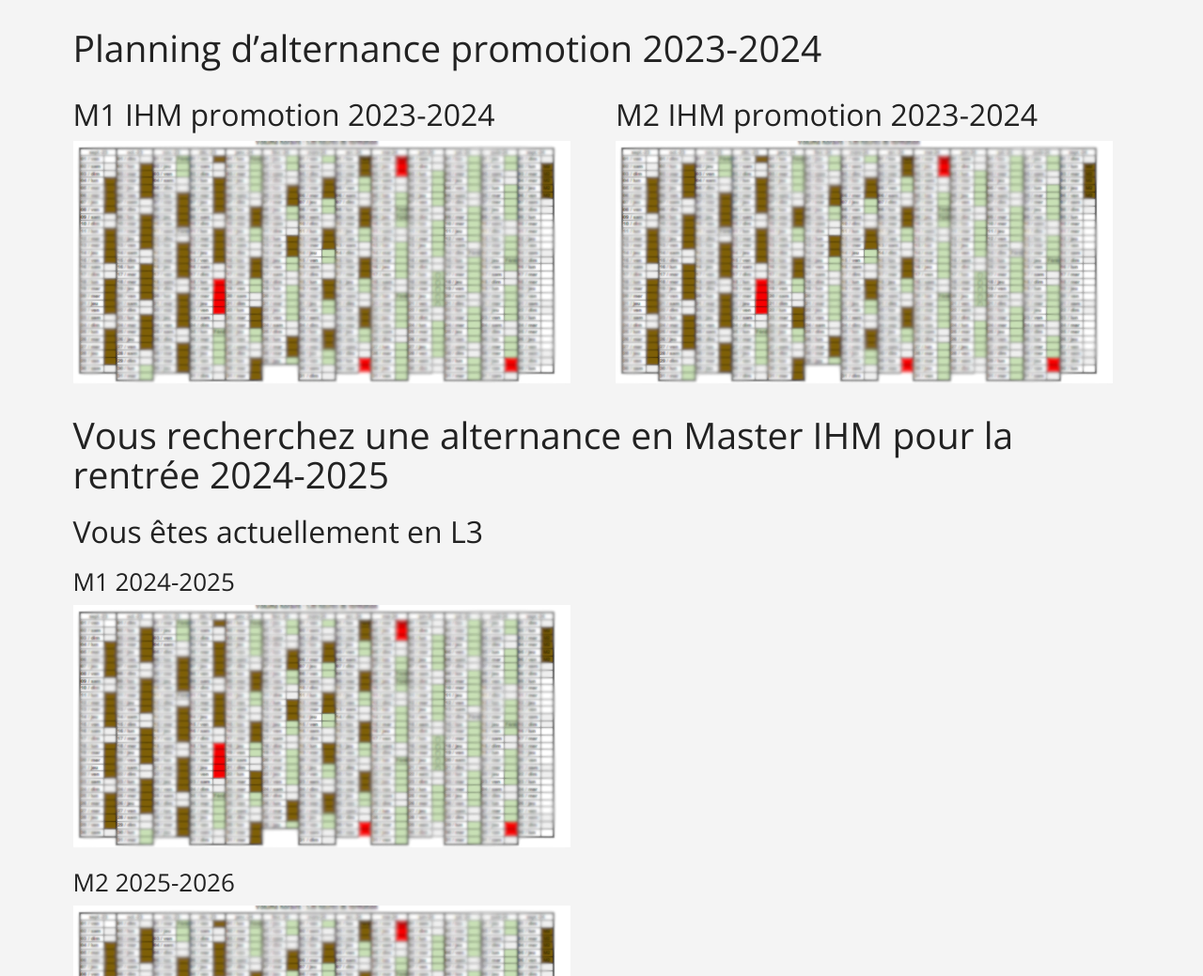
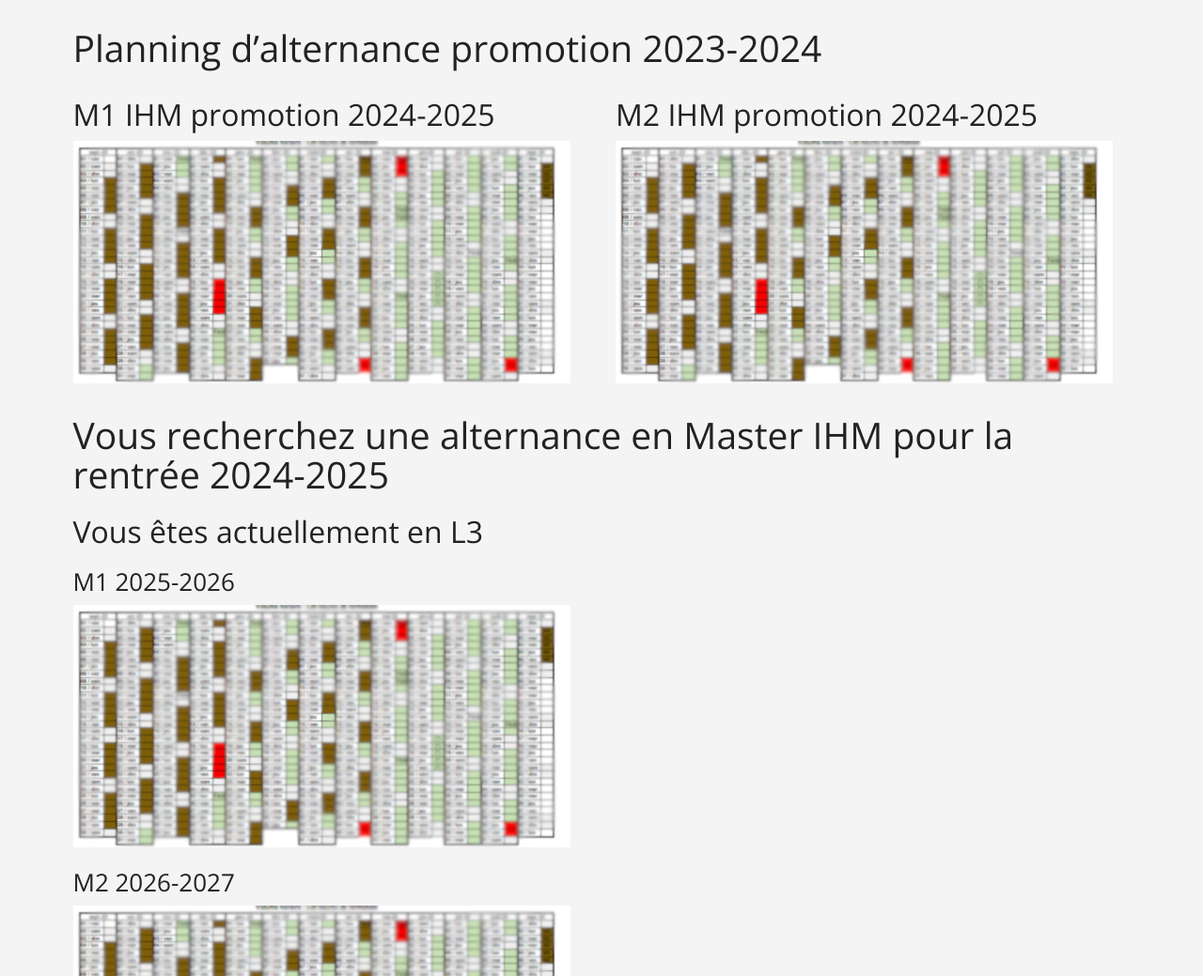
Before and after one commit to Master-IHM/master-ihm.github.io, a Jekyll site: the page built from _pages/alternance-etudiant.md, in a window 1280 px wide and 1400 px high, scrolled down 217 px. Shown: the part 160-1199 px from the top of the window at 94% size. Built offline with Jekyll 4.4.1, drawn with Linux system fonts in a browser that asks for light colours; some of the changed text lies outside the part shown.

Commit message:
add alternances

```diff
--- a/_pages/alternance-etudiant.md
+++ b/_pages/alternance-etudiant.md
@@ -10,23 +10,17 @@
 
 <div class="row">
 <div class="col-sm-6">
-## M1 IHM promotion 2023-2024
 
-[![M1]({{ "/assets/img/planning.png" | absolute_url }})]({{ "/files/alternances/Planning_Alternance_M1_IHM_2023_2024.pdf#toolbar=0&amp;view=Fit" | absolute_url }})
 
-{% comment %}
- <iframe width="100%" src="{{ "/files/alternances/Planning_Alternance_M1_IHM_2023_2024.pdf#toolbar=0&amp;view=Fit" | absolute_url }}" frameborder="0"></iframe> %}
-{% endcomment %}
+## M1 IHM promotion 2024-2025
+
+[![M1]({{ "/assets/img/planning.png" | absolute_url }})]({{ "/files/alternances/Planning_Alternance_M1_IHM_2024_2025.pdf#toolbar=0&amp;view=Fit" | absolute_url }})
 
 </div>
 <div class="col-sm-6">
-## M2 IHM promotion 2023-2024
+## M2 IHM promotion 2024-2025
 
-[![M2]({{ "/assets/img/planning.png" | absolute_url }})]({{ "/files/alternances/Planning_Alternance_M2_IHM_2023_2024.pdf#toolbar=0&amp;view=Fit" | absolute_url }})
-
-{% comment %}
-<iframe width="100%" src="{{ "/files/alternances/Planning_Alternance_M2_IHM_2023_2024.pdf#toolbar=0&amp;view=Fit" | absolute_url }}" frameborder="0"></iframe>
-{% endcomment %}
+[![M2]({{ "/assets/img/planning.png" | absolute_url }})]({{ "/files/alternances/Planning_Alternance_M2_IHM_2024_2025.pdf#toolbar=0&amp;view=Fit" | absolute_url }})
 
 </div>
 </div>
@@ -35,33 +29,16 @@
 
 ## Vous êtes actuellement en L3
 
-### M1 2024-2025
+### M1 2025-2026
 
-[![L3M1]({{ "/assets/img/planning.png" | absolute_url }})]({{ "/files/alternances/Planning_Alternance_M1_IHM_2024_2025.pdf#toolbar=0&amp;view=Fit" | absolute_url }})
+[![L3M1]({{ "/assets/img/planning.png" | absolute_url }})]({{ "/files/alternances/Planning_Alternance_M1_IHM_2025_2026.pdf#toolbar=0&amp;view=Fit" | absolute_url }})
 
-{% comment %}
-<iframe width="100%" height="850px" src="{{ "/files/alternances/Planning_Alternance_M1_IHM_2024_2025.pdf#toolbar=0&amp;view=Fit" | absolute_url }}" frameborder="0"></iframe>
-{% endcomment %}
-### M2 2025-2026
+### M2 2026-2027
 
-[![L3M2]({{ "/assets/img/planning.png" | absolute_url }})]({{ "/files/alternances/Planning_Alternance_M2_IHM_2025_2026.pdf#toolbar=0&amp;view=Fit" | absolute_url }})
-
-{% comment %}
-<iframe width="100%" height="850px" src="{{ "/files/alternances/Planning_Alternance_M2_IHM_2025_2026.pdf#toolbar=0&amp;view=Fit" | absolute_url }}" frameborder="0"></iframe>
-{% endcomment %}
+[![L3M2]({{ "/assets/img/planning.png" | absolute_url }})]({{ "/files/alternances/Planning_Alternance_M2_IHM_2026_2027.pdf#toolbar=0&amp;view=Fit" | absolute_url }})
 
 ## Vous êtes actuellement en M1
 
-### M2 2024-2025
+### M2 2025-2026
 
-[![M2M2]({{ "/assets/img/planning.png" | absolute_url }})]({{ "/files/alternances/Planning_Alternance_M2_IHM_2024_2025.pdf#toolbar=0&amp;view=Fit" | absolute_url }})
-
-{% comment %}
-<iframe width="100%" height="850px" src="{{ "/files/alternances/Planning_Alternance_M2_IHM_2024_2025.pdf#toolbar=0&amp;view=Fit" | absolute_url }}" frameborder="0"></iframe>
-{% endcomment %}
-
-{% comment %}
-### M2 2023-2024
-<iframe width="100%" height="850px" src="{{ "/files/alternances/Planning_Alternance_M2_IHM_2023_2024.pdf#toolbar=0&amp;view=Fit" | absolute_url }}" frameborder="0"></iframe>
-
-{% endcomment %}
+[![M2M2]({{ "/assets/img/planning.png" | absolute_url }})]({{ "/files/alternances/Planning_Alternance_M2_IHM_2025_2026.pdf#toolbar=0&amp;view=Fit" | absolute_url }})
```
Also changed, not shown: _pages/alternance-entreprise.md (+15 -4 lines), 2 other files.
